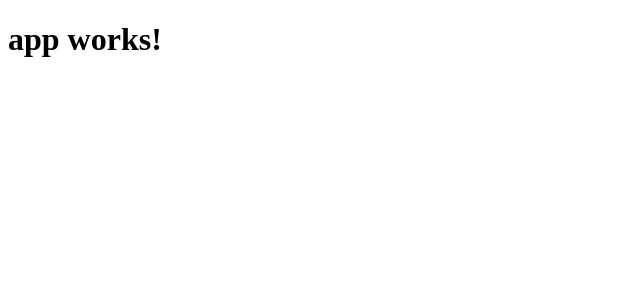
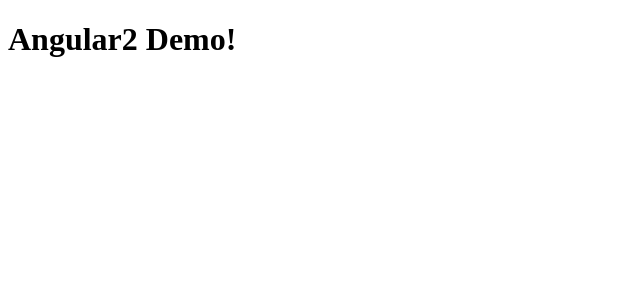
Before and after one commit to attilacsanyi/angular2-demo, an Angular app: page / in a window 1280 px wide. Shown: the top 300 px of the page, without its empty margins (0-640 px from the left). Built offline with nearby package versions, Linux system fonts and the light colour scheme.

Commit message:
change app title

```diff
--- a/src/app/app.component.ts
+++ b/src/app/app.component.ts
@@ -6,5 +6,5 @@ import { Component } from '@angular/core';
   styleUrls: ['app.component.css']
 })
 export class AppComponent {
-  title = 'app works!';
+  title = 'Angular2 Demo!';
 }
```
Also changed, not shown: 2 other files (tests, documents, lock files or other folders).
